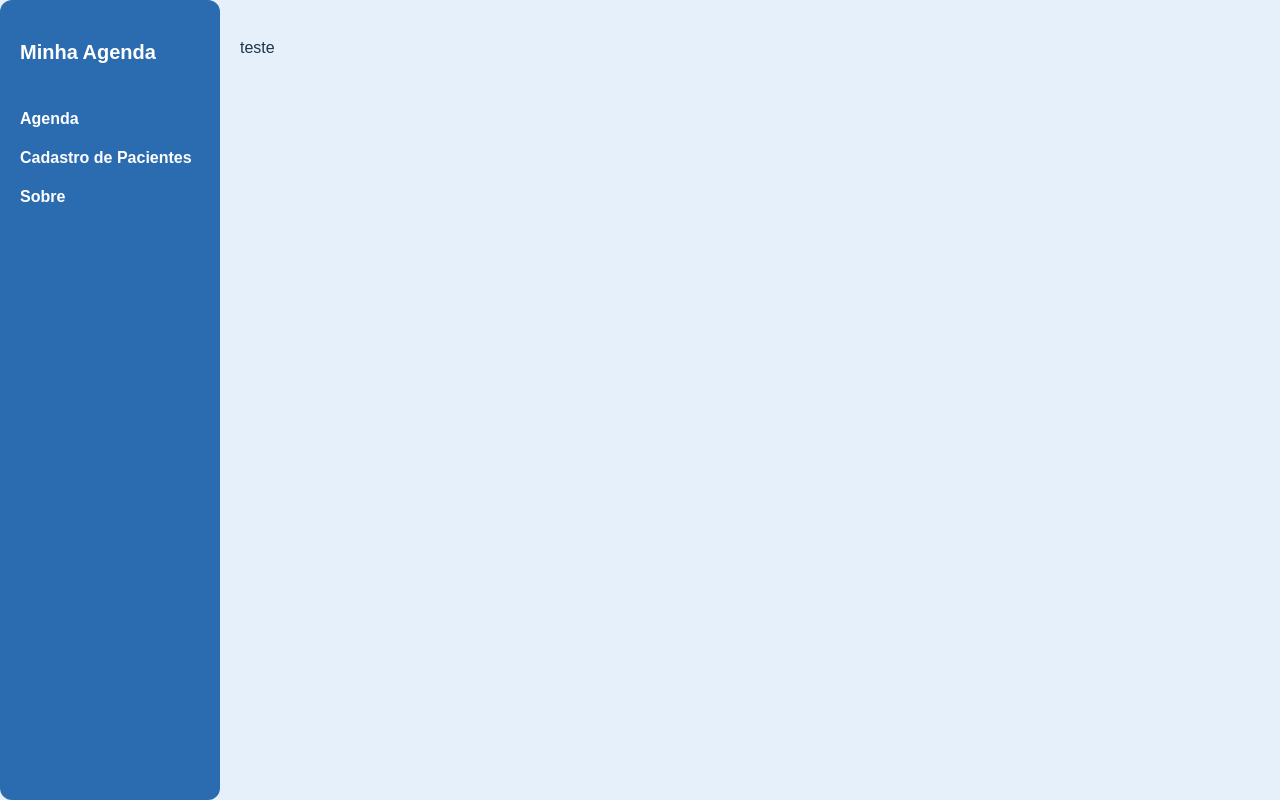
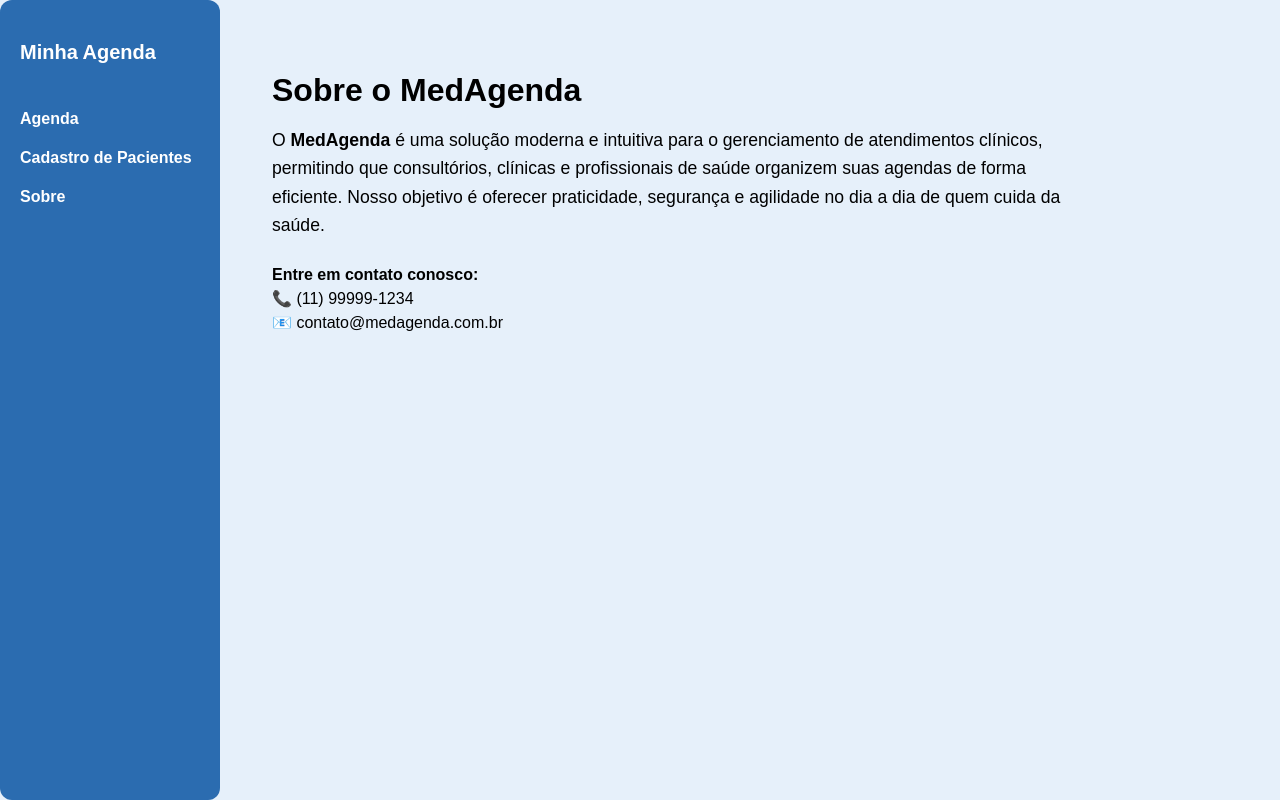
Before and after one commit to Afonso-Provesi/projeto-TAI2, a React (Vite) app in the folder projeto-CNC/my-react-app/: page /sobre in a window 1280 px wide. Built offline with nearby package versions, Linux system fonts and the light colour scheme.

Commit message:
adicionando os baguio

```diff
--- a/projeto-CNC/my-react-app/src/Pages/Sobre.jsx
+++ b/projeto-CNC/my-react-app/src/Pages/Sobre.jsx
@@ -1,11 +1,24 @@
 import React from "react";
+import "../components/TelaLogin.css";
 
-function Sobre(){
-    return(
-        <div>
-            <p>teste</p>
-        </div>
-    );
+function Sobre() {
+  return (
+    <div style={{ padding: "2rem", maxWidth: "800px", margin: "0 auto" }}>
+      <h1 style={{ color: "black", fontSize: "2rem", marginBottom: "1rem" }}>Sobre o MedAgenda</h1>
+
+      <p style={{ color: "black", fontSize: "1.1rem", lineHeight: "1.6" }}>
+        O <strong>MedAgenda</strong> é uma solução moderna e intuitiva para o gerenciamento de atendimentos clínicos,
+        permitindo que consultórios, clínicas e profissionais de saúde organizem suas agendas de forma eficiente.
+        Nosso objetivo é oferecer praticidade, segurança e agilidade no dia a dia de quem cuida da saúde.
+      </p>
+
+      <p style={{ color: "black", marginTop: "1.5rem" }}>
+        <strong>Entre em contato conosco:</strong><br />
+        📞 (11) 99999-1234<br />
+        📧 contato@medagenda.com.br
+      </p>
+    </div>
+  );
 }
 
 export default Sobre;
```
